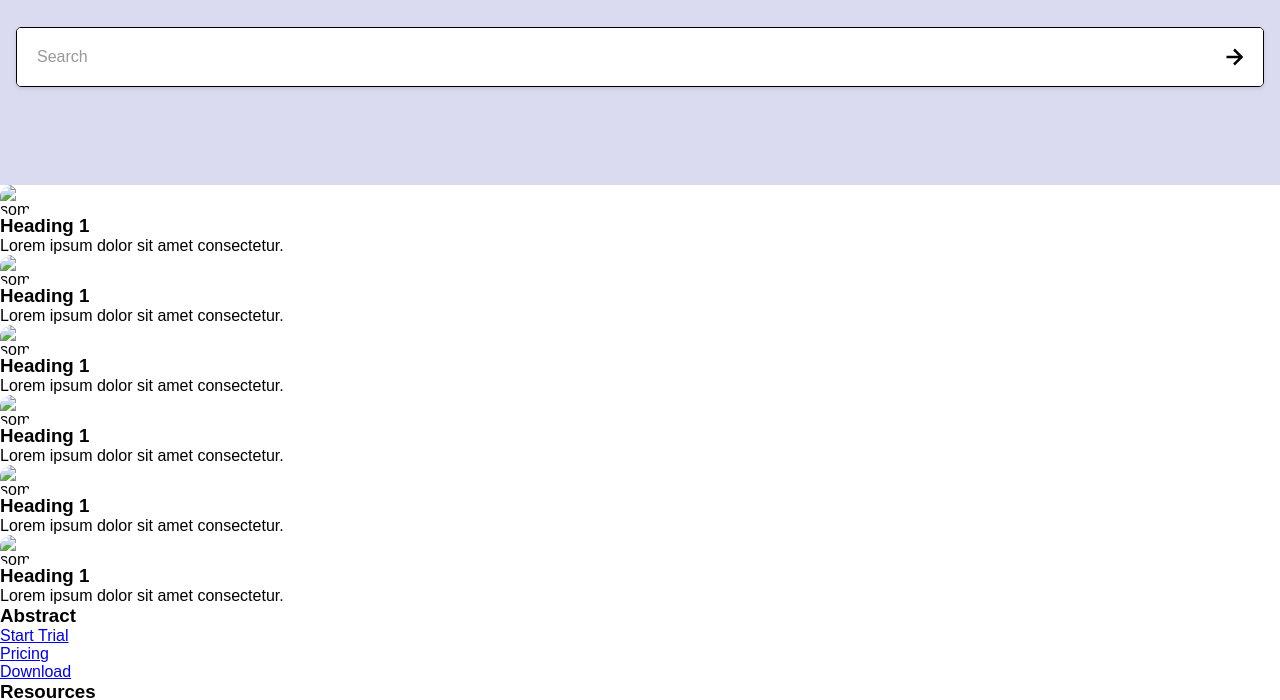
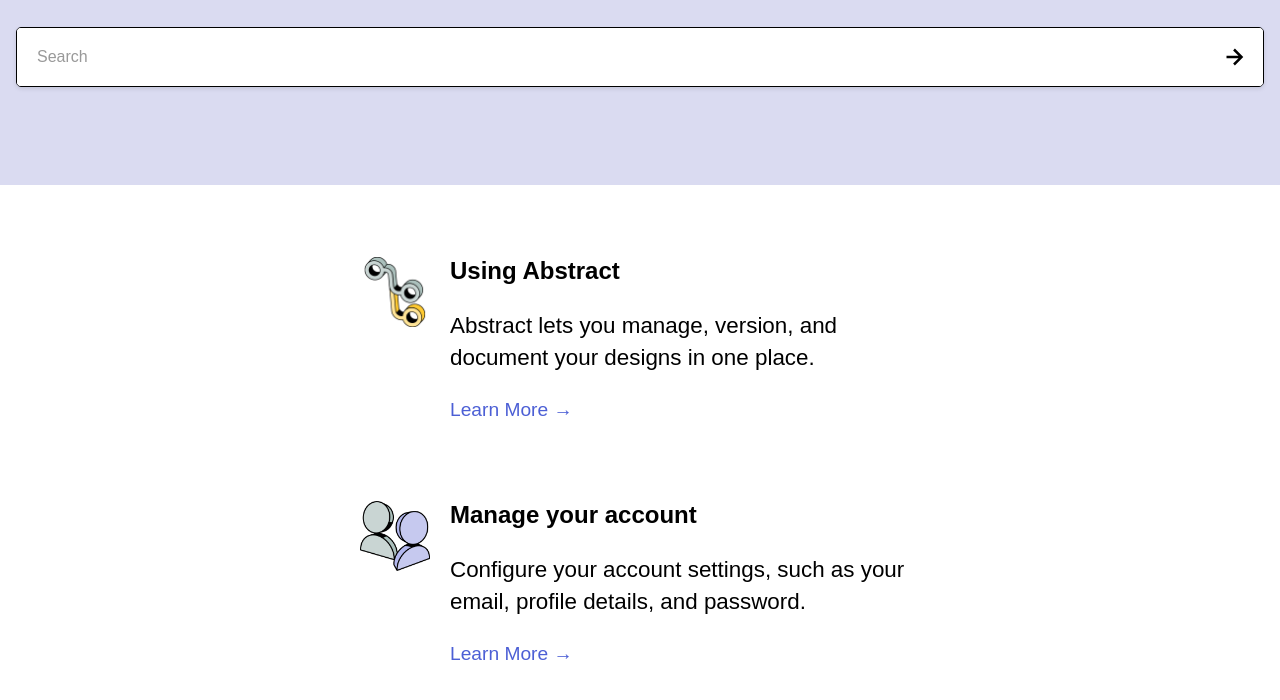
Before and after one commit to niiquash/helpCenterWebsite, a plain HTML site: page index.html in a window 1280 px wide. Shown: the part 250-950 px from the top of the page. Drawn offline with Linux system fonts and the light colour scheme.

Commit message:
completed main component: added icons, sections-headings and paragraphs, and learn more links.

```diff
--- a/index.html
+++ b/index.html
@@ -45,56 +45,62 @@
       <div class="main__items-wrapper">
         <div class="main__item">
           <figure>
-            <img src="" alt="some icon here">
+            <img src="images/versions-icon.png" alt="some icon here">
           </figure>
           <section class="section">
-            <h3>Heading 1</h3>
-            <p>Lorem ipsum dolor sit amet consectetur.</p>
+            <h3>Using Abstract</h3>
+            <p>Abstract lets you manage, version, and document your designs in one place.</p>
+          <a href="#">Learn More →</a>
           </section>
         </div>
         <div class="main__item">
           <figure>
-            <img src="" alt="some icon here">
+            <img src="images/account-icon.png" alt="some icon here">
           </figure>
           <section class="section">
-            <h3>Heading 1</h3>
-            <p>Lorem ipsum dolor sit amet consectetur.</p>
+            <h3>Manage your account</h3>
+            <p>Configure your account settings, such as your email, profile details, and password.</p>
+          <a href="#">Learn More →</a>
           </section>
         </div>
         <div class="main__item">
           <figure>
-            <img src="" alt="some icon here">
+            <img src="images/project-icon.png" alt="some icon here">
           </figure>
           <section class="section">
-            <h3>Heading 1</h3>
-            <p>Lorem ipsum dolor sit amet consectetur.</p>
+            <h3>Manage organizations, teams, and projects</h3>
+            <p>Use Abstract organizations, teams, and projects to organize your people and your work.</p>
+          <a href="#">Learn More →</a>
           </section>
         </div>
         <div class="main__item">
           <figure>
-            <img src="" alt="some icon here">
+            <img src="images/billing-icon.png" alt="some icon here">
           </figure>
           <section class="section">
-            <h3>Heading 1</h3>
-            <p>Lorem ipsum dolor sit amet consectetur.</p>
+            <h3>Manage billing</h3>
+            <p>Change subscriptions and payment details..</p>
+          <a href="#">Learn More →</a>
           </section>
         </div>
         <div class="main__item">
           <figure>
-            <img src="" alt="some icon here">
+            <img src="images/authenticate-icon.png" alt="some icon here">
           </figure>
           <section class="section">
-            <h3>Heading 1</h3>
-            <p>Lorem ipsum dolor sit amet consectetur.</p>
+            <h3>Authenticate to Abstract</h3>
+            <p>Set up and configure SSO, SCIM, and Just-in-Time provisioning.</p>
+          <a href="#">Learn More →</a>
           </section>
         </div>
         <div class="main__item">
           <figure>
-            <img src="" alt="some icon here">
+            <img src="images/comment-icon.png" alt="some icon here">
           </figure>
           <section class="section">
-            <h3>Heading 1</h3>
-            <p>Lorem ipsum dolor sit amet consectetur.</p>
+            <h3>Abstract support</h3>
+            <p>Get in touch with a human.</p>
+          <a href="#">Learn More →</a>
           </section>
         </div>
       </div>
--- a/style.css
+++ b/style.css
@@ -8,7 +8,7 @@ body {
   font-family: sans-serif;
 }
 
-figure {
+.nav__logo figure {
   width: 30px;
   height: 30px;
   border-radius: 40%;
@@ -183,3 +183,52 @@ nav {
   width: 30px;
   height: 30px;
 }
+
+/* MAIN BODY */
+.main__items-wrapper {
+  padding: 2rem;
+  display: flex;
+  flex-direction: column;
+  align-items: center;
+  /* justify-content: center; */
+}
+
+.main__item {
+  /* border: 1px solid blue; */
+  display: flex;
+  align-items: flex-start;
+  padding: 20px;
+  margin: 20px 0;
+  width: 100%;
+  max-width: 600px;
+}
+
+.main__item figure {
+  margin-right: 20px;
+}
+
+.main__item img {
+  width: 70px;
+  height: 70px;
+}
+
+.main__item section {
+  flex: 1;
+}
+
+.main__item section h3 {
+  margin: 0;
+  font-size: 1.5rem;
+}
+
+.main__item section p {
+  margin: 25px 0;
+  font-size: 1.4rem;
+  line-height: 2rem;
+}
+
+.main__item section a {
+  text-decoration: none;
+  color: #4c5fd5;
+  font-size: 1.2rem;
+}
```
Also changed, not shown: images/account-icon.png (added), images/authenticate-icon.png (added), images/billing-icon.png (added), images/comment-icon.png (added), images/project-icon.png (added), images/versions-icon.png (added).
